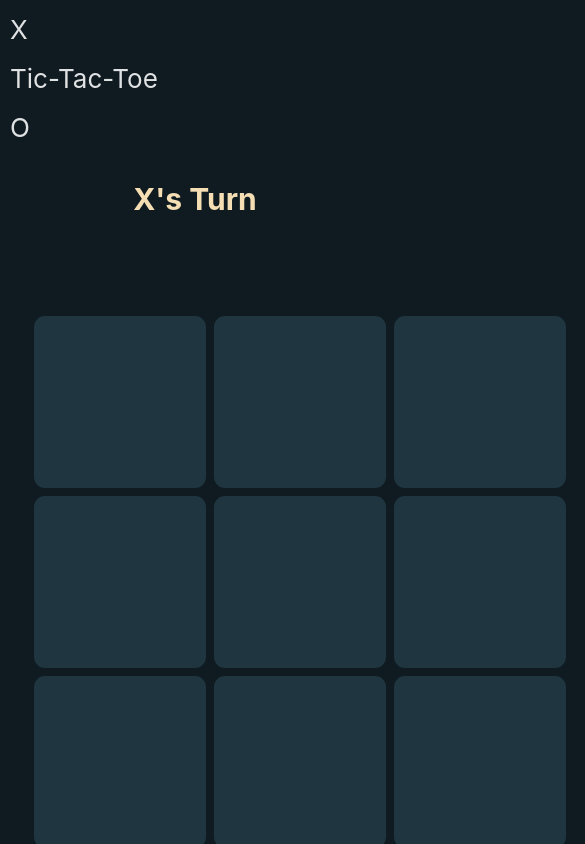
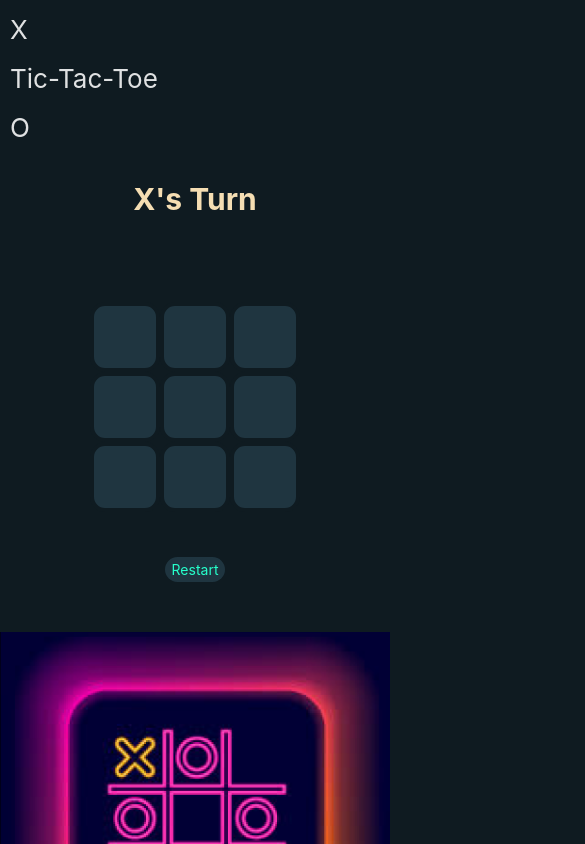
Before and after one commit to kanishq73/Tic-Tac-Toe, a React (Vite) app: page /#/Pass-N-Play in a window 390 px wide. Shown: the top 844 px of the page, 585 px wide, since content can reach past the window. Built offline with nearby package versions, Linux system fonts and the light colour scheme.

Commit message:
Update computer.css

```diff
--- a/src/Components/Computer/computer.css
+++ b/src/Components/Computer/computer.css
@@ -56,3 +56,77 @@
 .boxes:hover {
     background-color: 	#3366cc;
 }
+
+/* Media Queries */
+
+/* For screens with a maximum width of 1200px */
+@media (max-width: 1200px) {
+    .board {
+       width: 500px;
+       height: 500px;
+     }
+    .boxes {
+       width: 150px;
+       height: 150px;
+       font-size: 6rem;
+     }
+    .reset {
+       width: 120px;
+       height: 50px;
+       font-size: 20px;
+     }
+   }
+
+   /* For screens with a maximum width of 900px */
+   @media (max-width: 900px) {
+    .board {
+       width: 400px;
+       height: 400px;
+     }
+    .boxes {
+       width: 120px;
+       height: 120px;
+       font-size: 5rem;
+     }
+    .reset {
+       width: 100px;
+       height: 40px;
+       font-size: 18px;
+     }
+   }
+
+   /* For screens with a maximum width of 600px */
+   @media (max-width: 600px) {
+    .board {
+       width: 300px;
+       height: 300px;
+     }
+    .boxes {
+       width: 90px;
+       height: 90px;
+       font-size: 4rem;
+     }
+    .reset {
+       width: 80px;
+       height: 30px;
+       font-size: 16px;
+     }
+   }
+
+   /* For screens with a maximum width of 400px */
+   @media (max-width: 400px) {
+    .board {
+       width: 250px;
+       height: 250px;
+     }
+    .boxes {
+       width: 70px;
+       height: 70px;
+       font-size: 3rem;
+     }
+    .reset {
+       width: 60px;
+       height: 25px;
+       font-size: 14px;
+     }
+   }
```
